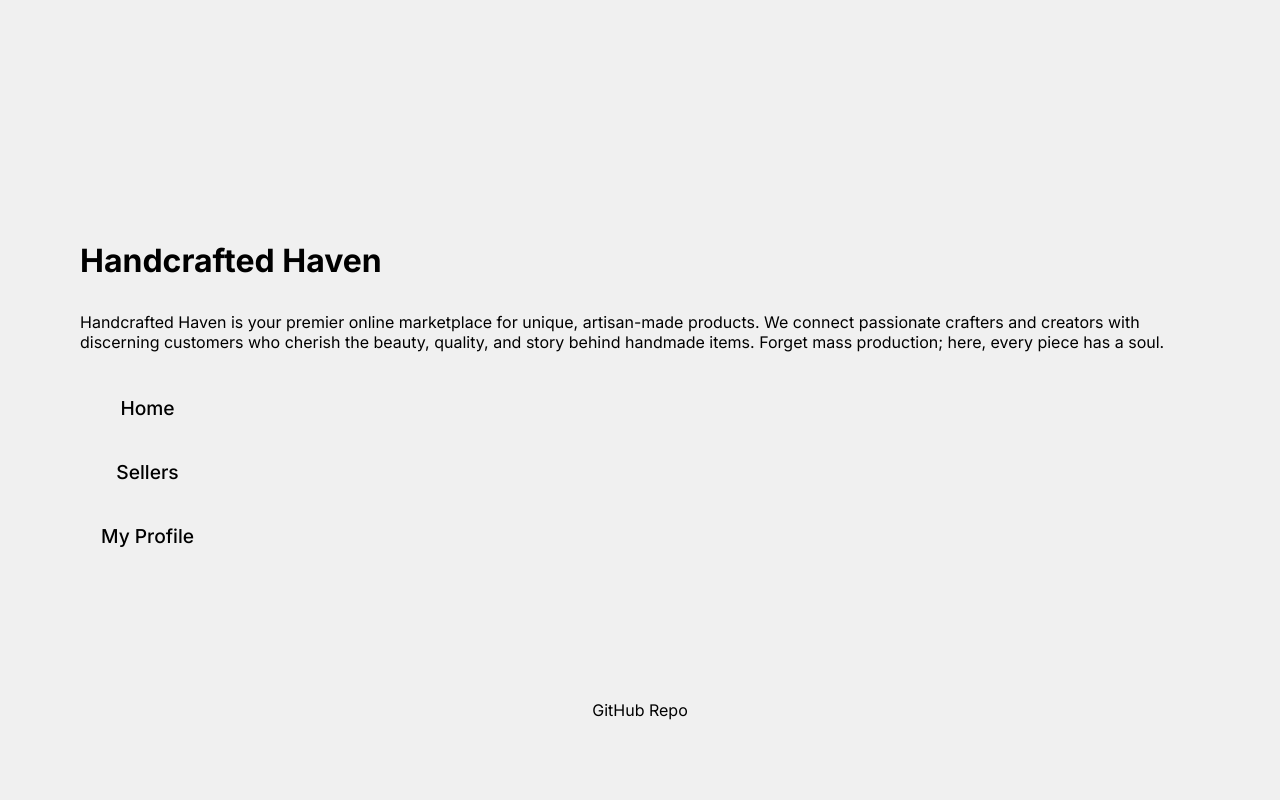
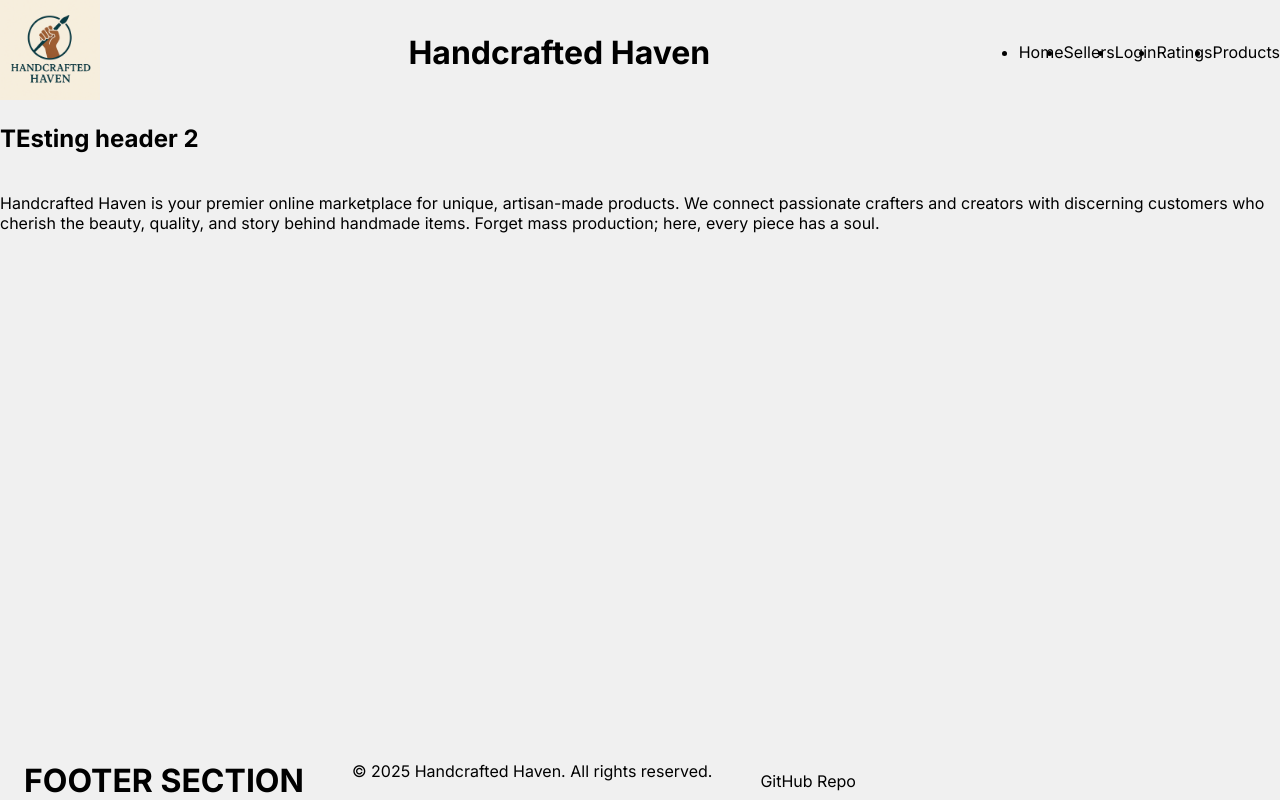
Before and after one commit to pbabcock-byu/WDD430_handcrafted_haven, a Next.js app: page / in a window 1280 px wide. Built offline with nearby package versions, Linux system fonts and the light colour scheme; a web font is replaced by a local one.

Commit message:
Header and footer seactions started

```diff
--- /dev/null
+++ b/src/app/components/Footer.tsx
@@ -0,0 +1,24 @@
+import Link from 'next/link';
+import Image from 'next/image';
+import styles from "../page.module.css";
+
+const Footer = () => {
+  return (
+    <footer className={styles.footer}>
+        <br />
+        <h1>FOOTER SECTION</h1>
+        <br />
+        <p>© 2025 Handcrafted Haven. All rights reserved.</p>
+        <br />
+        <a
+          href="https://github.com/pbabcock-byu/WDD430_handcrafted_haven"
+          target="_blank"
+        >
+          GitHub Repo
+        </a>
+
+    </footer>
+  );
+};
+
+export default Footer;
--- /dev/null
+++ b/src/app/components/Header.tsx
@@ -0,0 +1,42 @@
+import Link from 'next/link';
+import Image from 'next/image';
+
+const Header = () => {
+  return (
+    <header className="bg-gray-100 p-4 flex justify-between items-center shadow-md">
+      <Link href="/">
+        <Image
+          src="/HH-logo.png"
+          alt="Logo"
+          width={100}
+          height={100}
+          className="cursor-pointer"
+        />
+      </Link>
+      <h1>Handcrafted Haven</h1>
+      <nav>
+        <ul className="flex space-x-26 px-6 py-12 rounded">
+            {[
+            { href: "/", label: "Home" },
+            { href: "/sellers", label: "Sellers" },
+            { href: "/logim", label: "Login" },
+            { href: "/ratings", label: "Ratings" },
+            { href: "/products", label: "Products" },
+            ].map(({ href, label }) => (
+            <li key={href}>
+                <Link
+                href={href}
+                className="block px-4 py-2 rounded-lg bg-white shadow hover:red text-black text-lg font-medium transition-colors duration-100"
+                >
+                {label}
+                </Link>
+            </li>
+            ))}
+        </ul>
+
+      </nav>
+    </header>
+  );
+};
+
+export default Header;
--- a/src/app/layout.tsx
+++ b/src/app/layout.tsx
@@ -1,10 +1,10 @@
 import type { Metadata } from "next";
-
 import './globals.css';
-
-// bring all the fonts in
 import { inter , lusitana } from '@/app/ui/fonts';
 
+// Import your header and footer components
+import Header from './components/Header';
+import Footer from './components/Footer';
 
 export const metadata: Metadata = {
   title: {
@@ -22,42 +22,14 @@ export default function RootLayout({
   return (
     <html lang="en">
       <body className={`${inter.className} antialiased`}>
-        {children}</body>
-    </html>
-  );
-}
-
-
-
-/*
-const geistSans = Geist({
-  variable: "--font-geist-sans",
-  subsets: ["latin"],
-});
-
-const geistMono = Geist_Mono({
-  variable: "--font-geist-mono",
-  subsets: ["latin"],
-});
-
-
-export default function RootLayout({
-  children,
-}: Readonly<{
-  children: React.ReactNode;
-}>) {
-  return (
-    <html lang="en">
-      <body className={`${geistSans.variable} ${geistMono.variable}`}>
-        {children}
+        <div className="min-h-screen flex flex-col">
+          <Header />
+          <main className="flex-1">
+            {children}
+          </main>
+          <Footer />
+        </div>
       </body>
     </html>
   );
 }
-*/
-
-/*
-export const metadata: Metadata = {
-  title: "Create Next App",
-  description: "Generated by create next app",
-}; */
--- a/src/app/page.tsx
+++ b/src/app/page.tsx
@@ -5,12 +5,18 @@ import Image from 'next/image';
 import styles from "./page.module.css";
 import Link from "next/link";
 
-export default function Home() {
+import Header from './components/Header';
+import Footer from './components/Footer';
+
+const HomePage = () => {
   return (
-    <div className={styles.page}>
-      <main className={styles.main}>
-        <h1>Handcrafted Haven</h1>
-
+    <div>
+      <br />
+      <div>
+        <main className="p-4">
+          <h2>TEsting header 2</h2>
+          <br />
+          <br />
           <p>
             Handcrafted Haven is your premier online marketplace for unique,
             artisan-made products. We connect passionate crafters and creators
@@ -18,58 +24,10 @@ export default function Home() {
             behind handmade items. Forget mass production; here, every piece has a
             soul.
           </p>
-
-        <div className={styles.ctas}>
-          <nav>
-            <ul style={{ listStyle: "none", padding: 0 }}>
-              <li style={{ marginBottom: "1rem" }}>
-                <Link
-                  href="/"
-                  style={{
-                    textDecoration: "none",
-                    color: "black",
-                    fontSize: "1.2rem",
-                  }}
-                >
-                  Home
-                </Link>
-              </li>
-              <li style={{ marginBottom: "1rem" }}>
-                <Link
-                  href="/sellers"
-                  style={{
-                    textDecoration: "none",
-                    color: "black",
-                    fontSize: "1.2rem",
-                  }}
-                >
-                  Sellers
-                </Link>
-              </li>
-              <li>
-                <Link
-                  href="/profile"
-                  style={{
-                    textDecoration: "none",
-                    color: "black",
-                    fontSize: "1.2rem",
-                  }}
-                >
-                  My Profile
-                </Link>
-              </li>
-            </ul>
-          </nav>
+        </main>
       </div>
-      </main>
-      <footer className={styles.footer}>
-        <a
-          href="https://github.com/pbabcock-byu/WDD430_handcrafted_haven"
-          target="_blank"
-        >
-          GitHub Repo
-        </a>
-      </footer>
     </div>
   );
-}
+};
+
+export default HomePage;
```
Lines whose indentation alone changed are shown as unchanged.
